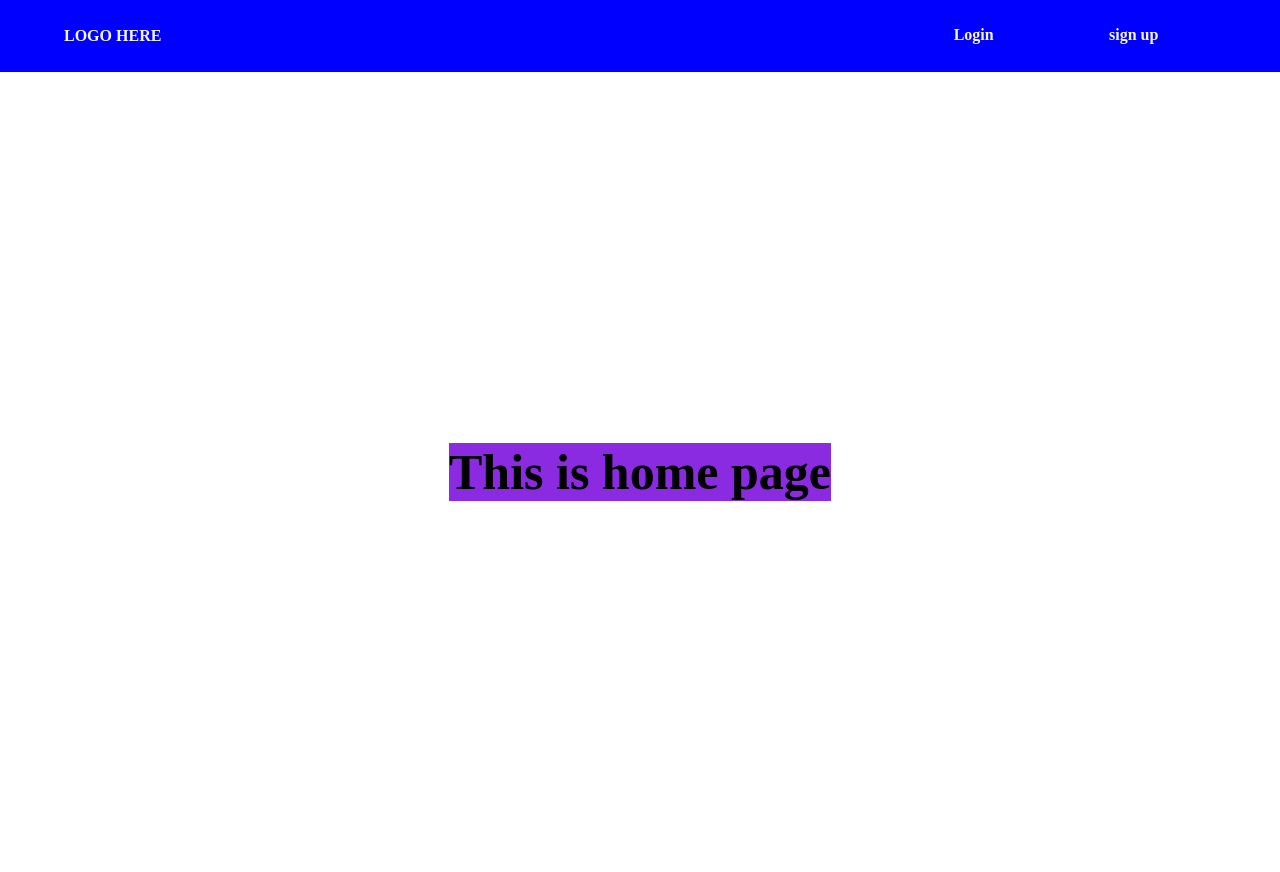
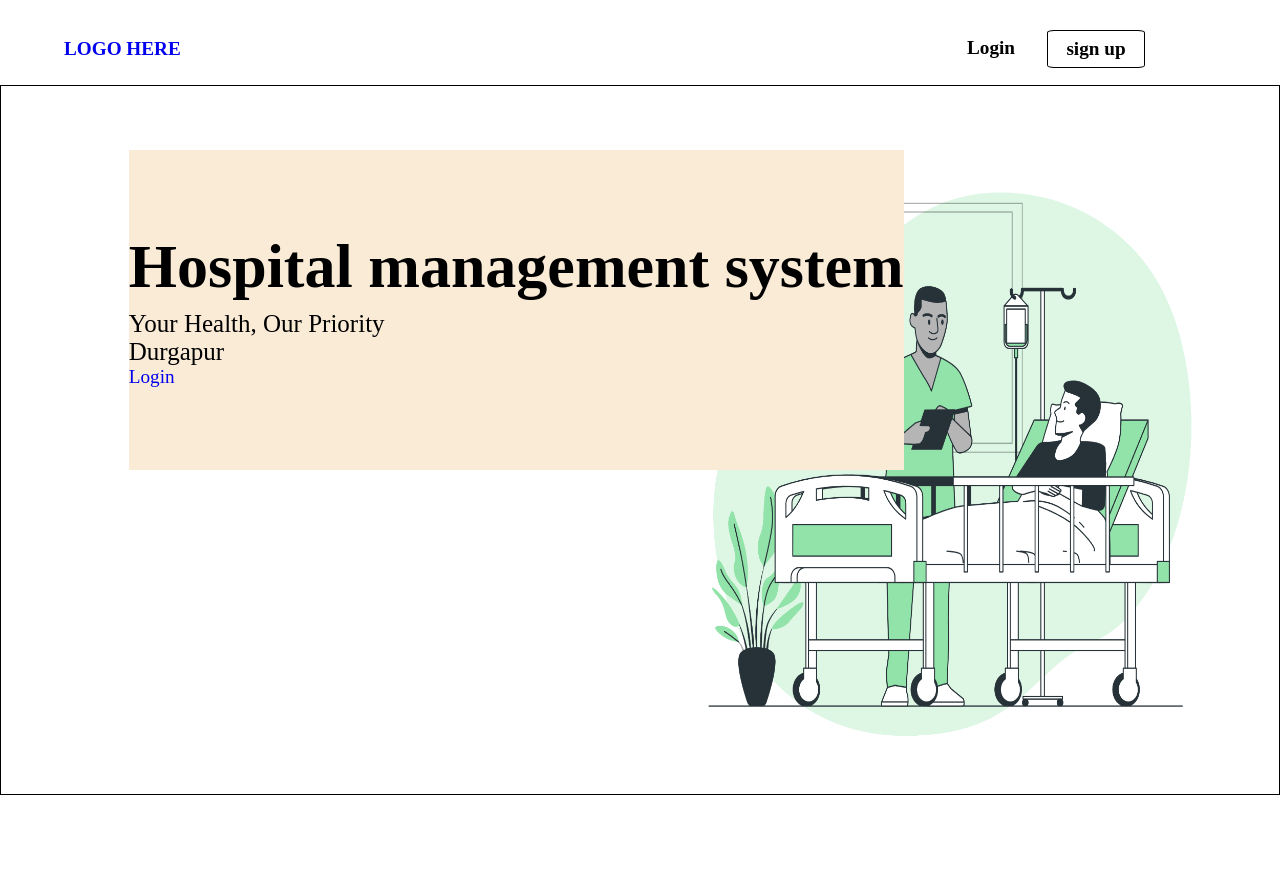
Before and after one commit to sagardas25/Hospital_Management_System, a Django app: page / in a window 1280 px wide. After the commit the page ends 795 px from the top, so only its background shows below. Run offline with Django 5.2, Linux system fonts and the light colour scheme.

```diff
--- a/newCore/home/forms.py
+++ b/newCore/home/forms.py
@@ -1,6 +1,8 @@
 from django.contrib.auth.forms import UserCreationForm
 from django.contrib.auth.models import User
 from django import forms
+from . import models
+
 
 
 class CustomUserCreationForm(UserCreationForm):
@@ -14,8 +16,8 @@ class CustomUserCreationForm(UserCreationForm):
         model = User
         fields = ('username', 'email', 'password1', 'password2', 'role')
 
-    def _init_(self, *args, **kwargs):
+    def __init__(self, *args, **kwargs):
 
-        super(CustomUserCreationForm, self)._init_(*args, **kwargs)
+        super(CustomUserCreationForm, self).__init__(*args, **kwargs)
         for fieldname in ['username', 'password1', 'password2']:
             self.fields[fieldname].help_text = None
--- a/newCore/home/models.py
+++ b/newCore/home/models.py
@@ -2,6 +2,7 @@
 from django.db import models
 from django.contrib.auth.models import User
 from django.contrib.auth.models import AbstractUser
+
 
 class CustomUser(AbstractUser):
     ROLE_CHOICES = (
--- a/newCore/home/templates/home.html
+++ b/newCore/home/templates/home.html
@@ -1,4 +1,5 @@
 <!DOCTYPE html>
+{% load static %}
 <html lang="en">
 <head>
     <meta charset="UTF-8">
@@ -7,27 +8,81 @@
 
     <style>
 
+        body {
+
+        margin: 0px;
+        padding: 0px; }
+
+        .bar{
+            height: auto;
+        }
+
         .main{
 
-            /* background-image: url(/static/images/hosp.avif); */
-            height: 100vh;
+            /* background-color: aqua; */
+            border: 1px solid black;
             position: relative;
-            background-position: center;
-            background-size: cover;
-            background-repeat: no-repeat;
-            background-attachment:scroll ;
-            display: flex;
-            justify-content: center;
-            align-items: center;
 
         }
 
-        h1{
 
-            background-color: blueviolet;
-            font-size: 50px;
+        .image{
+
+            background-image: url('/static/homeBg.png');
+            height: 88.5vh;
+            position: relative;
+            /* background-position: 90% 150%; */
+            background-position: 90% 90%;
+            background-size: 40% 80%;
+            /* background-size: 50% 96%;  */
+            background-repeat: no-repeat;
+            background-attachment: fixed;
+
 
         }
+
+        .txt_container{
+/*
+            background-color: beige; */
+            height: 80vh;
+            display: flex;
+            flex-direction: column;
+            justify-content: center;
+            align-items: center;
+            position: relative;
+            /* background-color: aquamarine;  */
+
+        }
+
+        .text{
+
+            background-color: antiquewhite;
+            width: auto;
+            height: 50%;
+            display: flex;
+            flex-direction: column;
+            justify-content: center;
+            align-items: start;
+            /* font-size: 38px; */
+            position: absolute;
+            top: 10%;
+            left: 10%;
+
+
+        }
+
+        .text > h1{
+            font-size: 62px;
+            margin-bottom: 1%;
+
+        }
+
+        .text p {
+            font-size: 25px;
+            font-weight: 400;
+        }
+
+
 
 
 
@@ -41,28 +96,72 @@
 </head>
 <body>
 
+   <div class="bar">
     {% include "navbar.html" %}
+    </div>
 
 
     {% if user.is_authenticated %}
 
     <section class="main">
 
-    <h1>You are logged in Mr. {{user.username}}</h1>
+        <div class="image">
+
+            <div class="txt_container">
+               <div class="text">
+
+               <h1><span>Welcome</span> Mr. {{user.role}} </h1>
+               <p>You are logged in !</p>
+               <!-- <p>Durgapur</p> -->
+
+               </div>
+
+
+            </div>
+       </div>
+
+
+
+    <!-- <h1>You are logged in Mr. {{user.username}}</h1> -->
+
 
     </section>
 
     {% else %}
 
-    <section class="main">
+        <section class="main">
 
-        <h1>This is home page</h1>
+
+
+
+            <div class="image">
+
+                 <div class="txt_container">
+                    <div class="text">
+
+                    <h1><span>Hospital</span> management system</h1>
+                    <p>Your Health, Our Priority</p>
+                    <p>Durgapur</p>
+
+                    <div class="login_btn">
+                        <a href="{% url 'button1' %}">Login</a>
+                    </div>
+
+                    </div>
+
+
+
+                 </div>
+            </div>
+
+
+
+
 
         </section>
 
     {% endif %}
 
 
-
 </body>
 </html>
--- a/newCore/home/templates/navbar.html
+++ b/newCore/home/templates/navbar.html
@@ -20,10 +20,12 @@
 
             display: flex;
             flex-direction: row;
-            background-color: blue;
+            /* background-color: rgba(222,254,225,210); */
             justify-content: space-between;
             align-items: center;
             height: 9vh;
+            margin-top: 1%;
+
 
 
          }
@@ -34,7 +36,8 @@
             flex-direction: row;
             /* background-color: brown; */
             align-items: center;
-            justify-content: space-around;
+            justify-content: center;
+            gap: 10%;
             width: 25%;
             height: 100%;
             margin-right: 5%;
@@ -49,23 +52,22 @@
             display: flex;
             align-items: center;
             justify-content: center;
-            color: whitesmoke;
+            color: black;
             font-weight: 2000;
         }
 
         .nav>.logo p{
 
-            /* background-color: bisque; */
             font-weight: 900;
         }
+
 
         a{
 
             text-decoration: none;
-            color: whitesmoke;
+            font-size: 1.5vw;
 
         }
-
 
 
 
@@ -73,9 +75,8 @@
             margin: none;
             border-bottom: 2px solid transparent;
             transition: o.2s ease-in-out;
-            font-weight: 900;
-
-
+            font-weight: 550;
+            color: black;
         }
 
        .panels > a:hover{
@@ -83,6 +84,43 @@
             border-bottom: 2px solid ;
             transition: o.2s ease-in-out;
 
+
+        }
+
+        .primary-btn{
+
+            width: 30%;
+            height: 50%;
+            border-radius: 7%;
+            border: 1px solid black;
+            display: flex;
+            justify-content: center;
+            align-items: center;
+
+        }
+
+
+        .primary-btn:hover{
+
+         background-color: black;
+         color: whitesmoke;
+
+        }
+
+        .primary-btn > a:hover{
+            color: white;
+        }
+
+
+        .primary-btn > a{
+
+            color: black;
+            font-weight: 550;
+            height: 100%;
+            width: 100%;
+            display: flex;
+            justify-content: center;
+            align-items: center;
 
         }
 
@@ -113,6 +151,12 @@
 
         <div class="panels">
 
+            <div class="primary-btn">
+
+                <a href="{% url 'dashboard' %}">Dashboard</a>
+
+            </div>
+
             <a href="{% url 'button2' %}">Logout</a>
 
         </div>
@@ -124,8 +168,12 @@
         <div class="panels">
 
             <a href="{% url 'button1' %}">Login</a>
+
+            <div class="primary-btn">
+
             <a href="{% url 'signup' %}">sign up</a>
 
+            </div>
 
         </div>
 
--- a/newCore/home/urls.py
+++ b/newCore/home/urls.py
@@ -8,6 +8,8 @@ urlpatterns = [
     path('login/', views.login_user, name='button1'),
     path('logout/', views.logout_user, name='button2'),
     path('signup/', views.signup, name='signup'),
+    path('dashboard/',views.dashboard, name= 'dashboard')
+
     # path('doctor_dashboard/',views.doctor_dash,name='doctor_dash'),
     # path('patient_dashboard/',views.patient_dash , name='patient_dash'),
 ]
--- a/newCore/home/views.py
+++ b/newCore/home/views.py
@@ -3,33 +3,41 @@ from django.http import HttpResponseRedirect
 from django.urls import reverse
 from django.contrib.auth import login,logout , authenticate
 from django.contrib import messages
+from django.contrib.auth.models import Group
 from .forms import CustomUserCreationForm
 from django.contrib.auth.decorators import login_required
 from django.views.decorators.cache import never_cache
+from . import forms
 
 
 
-# home page
+#home page
 @never_cache
 def home(request):
     return render(request, 'home.html')
 
 
-# login view
+#login view
 @never_cache
 def login_user(request):
+
     if request.user.is_authenticated:
         return HttpResponseRedirect(reverse('home'))
+
     if request.method == "POST":
         username = request.POST['username']
         password = request.POST['password']
+
         user = authenticate(request, username=username, password=password)
+
         if user is not None:
             login(request, user)
             return redirect('home')
         else:
             messages.error(request, "Invalid information. Please try again")
+
     return render(request, 'login.html', {})
+
 
 
 # sign up view
@@ -71,3 +79,10 @@ def logout_user(request):
 # @login_required
 # def patient_dash(request):
 #       return render(request,'patient-dashboard.html')
+
+
+@login_required
+def dashboard(request):
+
+    user = request.user    # this will get the current logged in user
+    return render(request,'dashboard.html' , {'user' : user})
```
Also changed, not shown: newCore/home/templates/dashboard.html (added, +32 -0 lines), newCore/home/templates/doctor-dashboard.html (deleted, +0 -15 lines), newCore/home/templates/signup.html (+54 -1 lines), newCore/newCore/settings.py (+12 -4 lines), newCore/db.sqlite3, newCore/home/migrations/0002_myuser.py (added), newCore/home/migrations/0003_remove_myuser_profile_pic.py (added), newCore/home/migrations/0004_delete_myuser.py (added), newCore/static/Hospital building-bro.png (added), newCore/static/homeBg.png (added), newCore/static/nurse.jpg (added).
